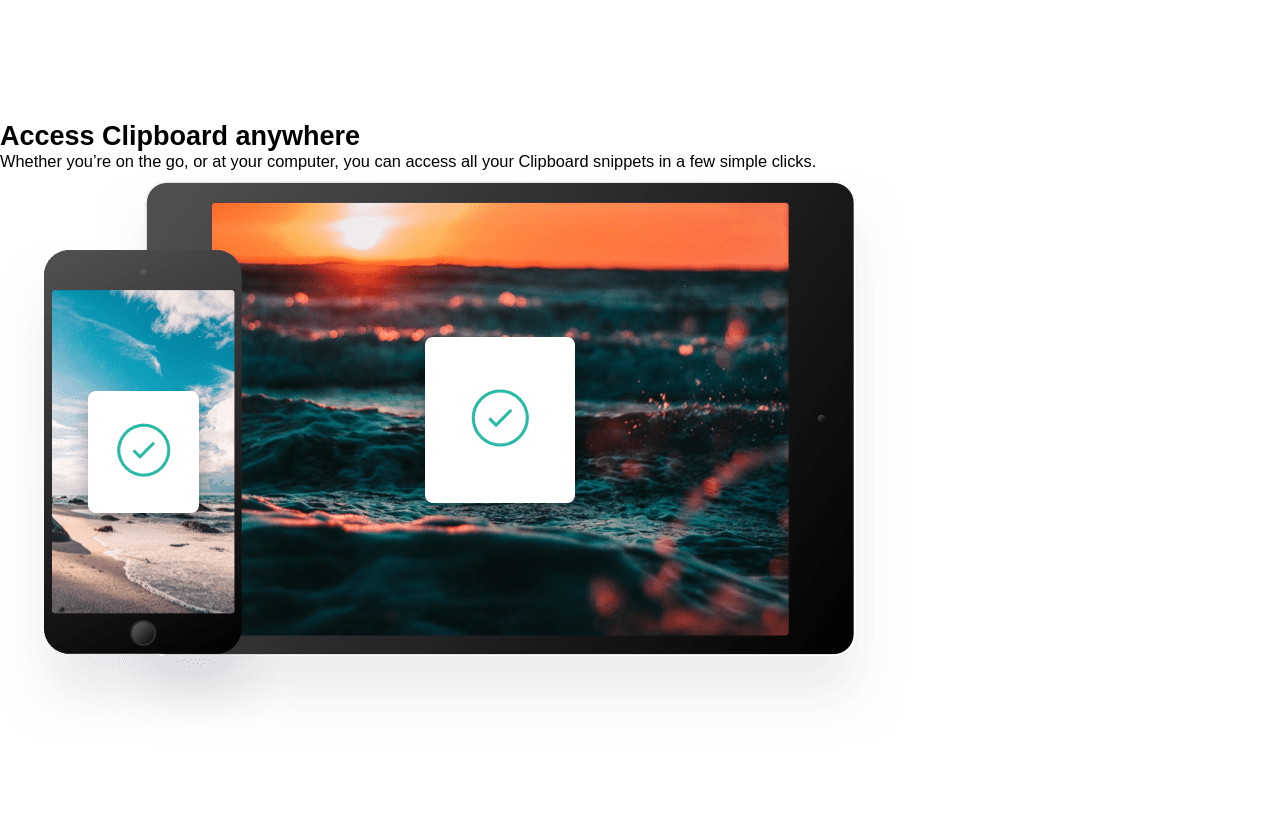
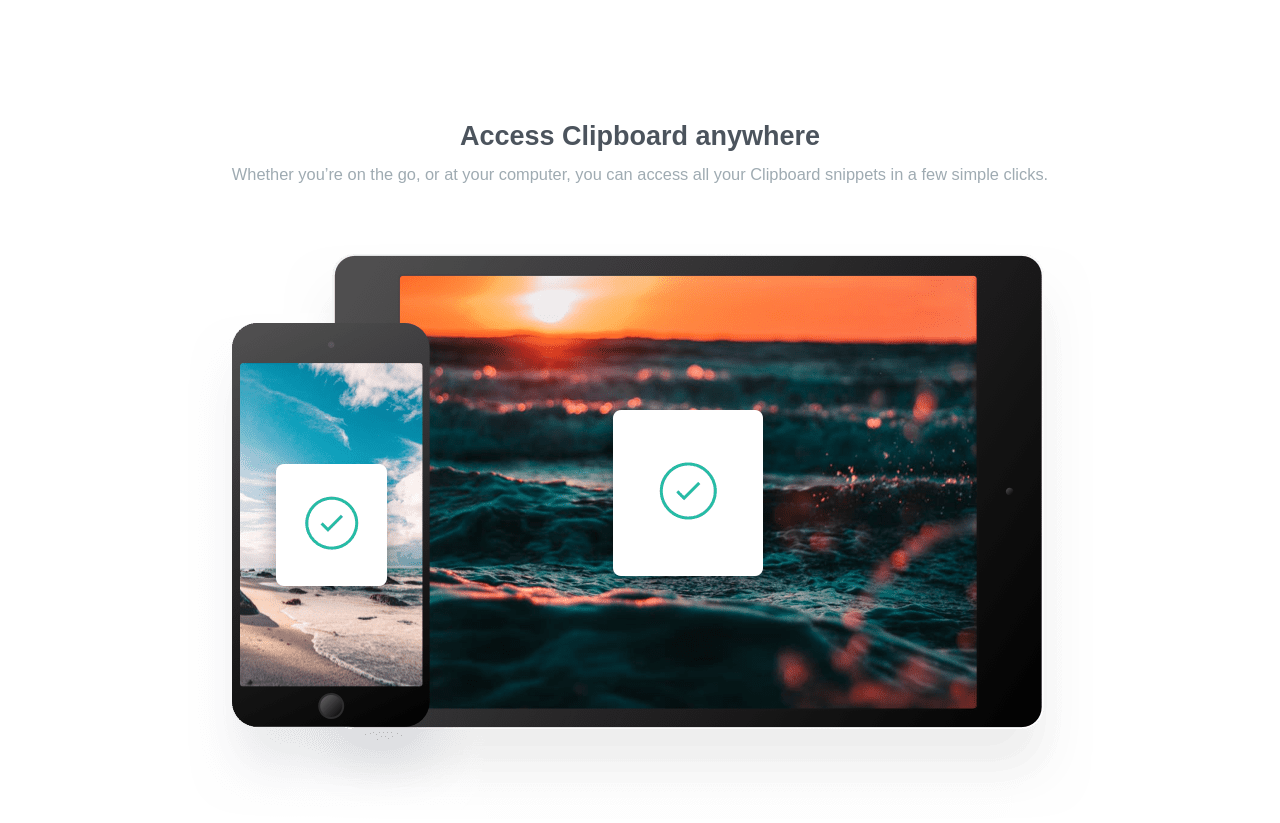
Before and after one commit to Tham-Bahadur-Pun/clipboard-landing-page-master, a website: page index.html in a window 1280 px wide. Shown: the part 1860-2683 px from the top of the page. Before the commit the page ends 2608 px from the top, so only its background shows below. Drawn offline with Linux system fonts and the light colour scheme; a web font is replaced by a local one.

Commit message:
acess mbl-finished

```diff
--- a/index.html
+++ b/index.html
@@ -72,12 +72,12 @@
     </section>
 
     <section class="access">
-      <h2 class="heading--2 heading--access">Access Clipboard anywhere</h2>
-      <p class="access-text">
+      <h2 class="heading--2 access--heading">Access Clipboard anywhere</h2>
+      <p class="access--text">
         Whether you’re on the go, or at your computer, you can access all your
         Clipboard snippets in a few simple clicks.
       </p>
-      <img src="./images/image-devices.png" alt="" class="access-image" />
+      <img src="./images/image-devices.png" alt="" class="access--image" />
     </section>
 
     <!--      Supercharge your workflow We’ve got the tools to
--- /dev/null
+++ b/sass/_access.scss
@@ -0,0 +1,20 @@
+.access {
+  @include section-padding;
+  display: grid;
+  justify-items: center;
+  &--heading,
+  &--text {
+    text-align: center;
+  }
+
+  &--heading {
+    color: $color-neutral-blue;
+  }
+  &--text {
+    color: $color-neutral-grayish-blue;
+    margin-top: 1.3rem;
+  }
+  &--image {
+    margin: 6rem 0 9rem 0;
+  }
+}
--- a/sass/main.scss
+++ b/sass/main.scss
@@ -6,3 +6,4 @@
 @import "components";
 @import "header";
 @import "overview";
+@import "access";
```
Also changed, not shown: css/style.css, 1 other file.
